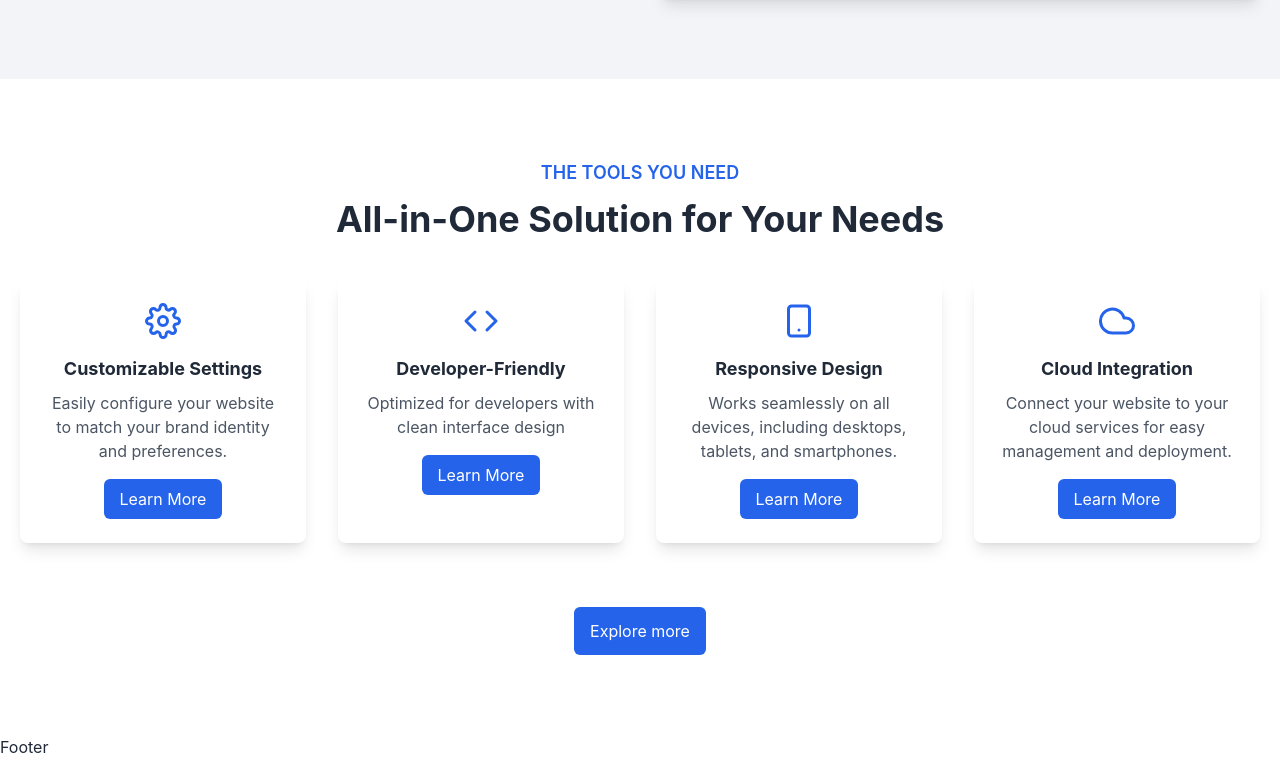
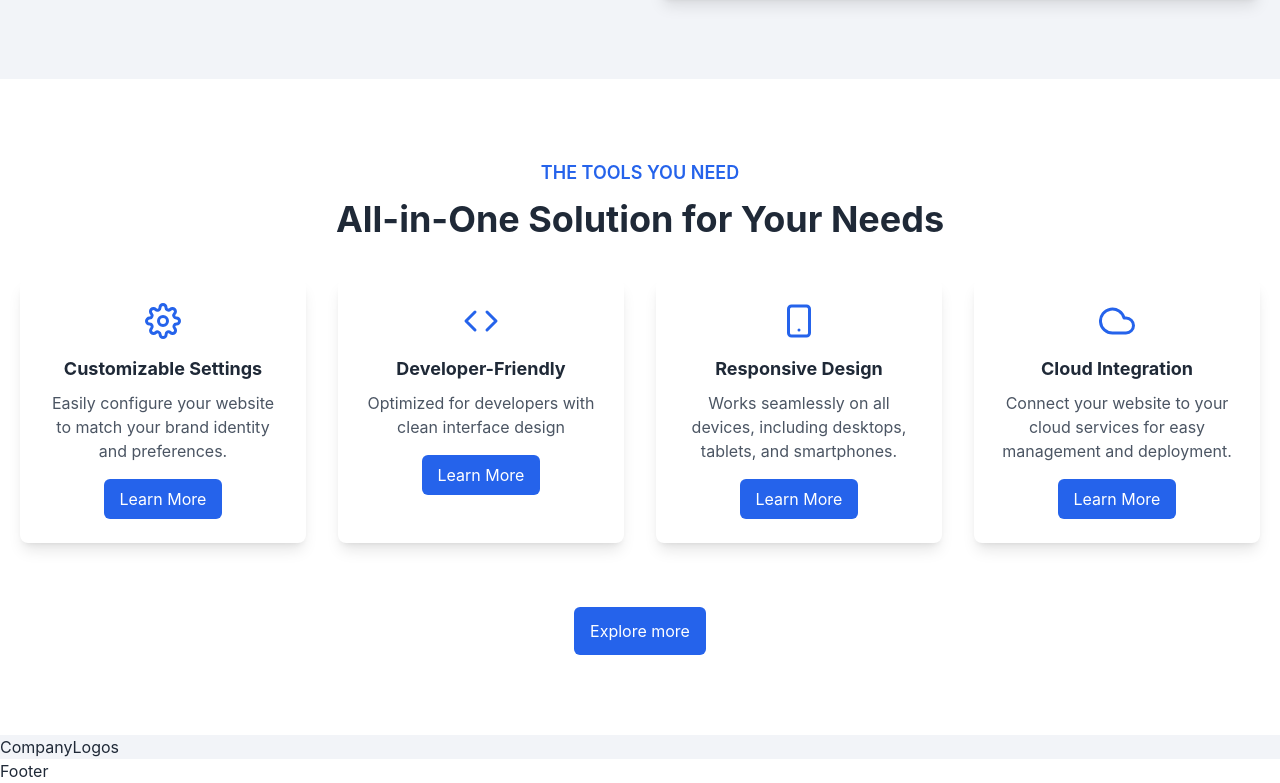
Before and after one commit to MHRatul/mega-agency-website, a React (Vite) app: page / in a window 1280 px wide. Shown: the part 554-1337 px from the top of the page. Before the commit the page ends 1313 px from the top, so only its background shows below. Built offline with nearby package versions, Linux system fonts and the light colour scheme.

Commit message:
create- Company logo section

```diff
--- /dev/null
+++ b/src/pages/home/CompanyLogos.jsx
@@ -0,0 +1,9 @@
+import React from 'react'
+
+const CompanyLogos = () => {
+  return (
+    <div className='bg-colorBg'>CompanyLogos</div>
+  )
+}
+
+export default CompanyLogos
--- a/src/pages/home/HeroSection.jsx
+++ b/src/pages/home/HeroSection.jsx
@@ -48,7 +48,8 @@ const HeroSection = () => {
 
                             </div>
                         </div>
-                    </div>)
+                    </div>
+                    )
                 }
             </div>
         </div>
--- a/src/pages/home/Home.jsx
+++ b/src/pages/home/Home.jsx
@@ -1,12 +1,14 @@
 import React from 'react'
 import HeroSection from './HeroSection'
 import ToolsSection from './ToolsSection'
+import CompanyLogos from './CompanyLogos'
 
 const Home = () => {
   return (
     <>
       <HeroSection/>
       <ToolsSection/>
+      <CompanyLogos/>
     </>
   )
 }
```
